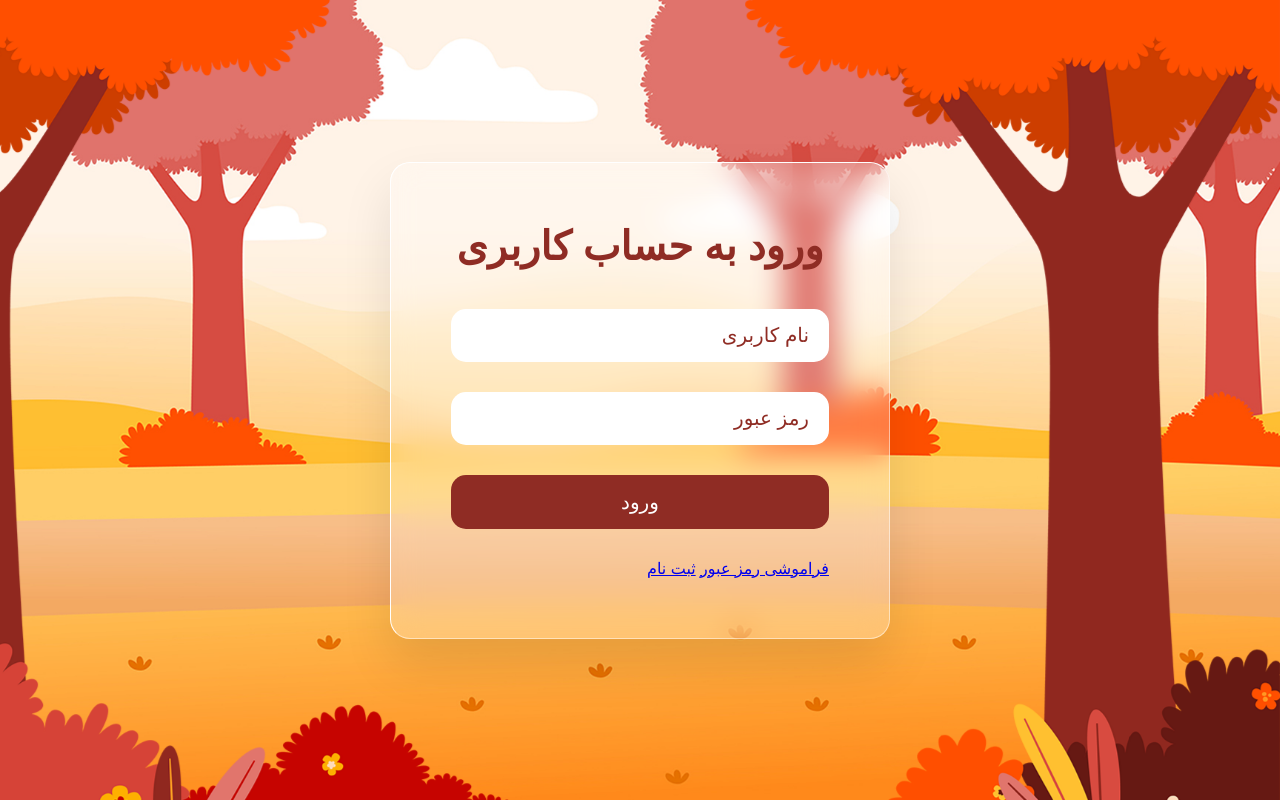
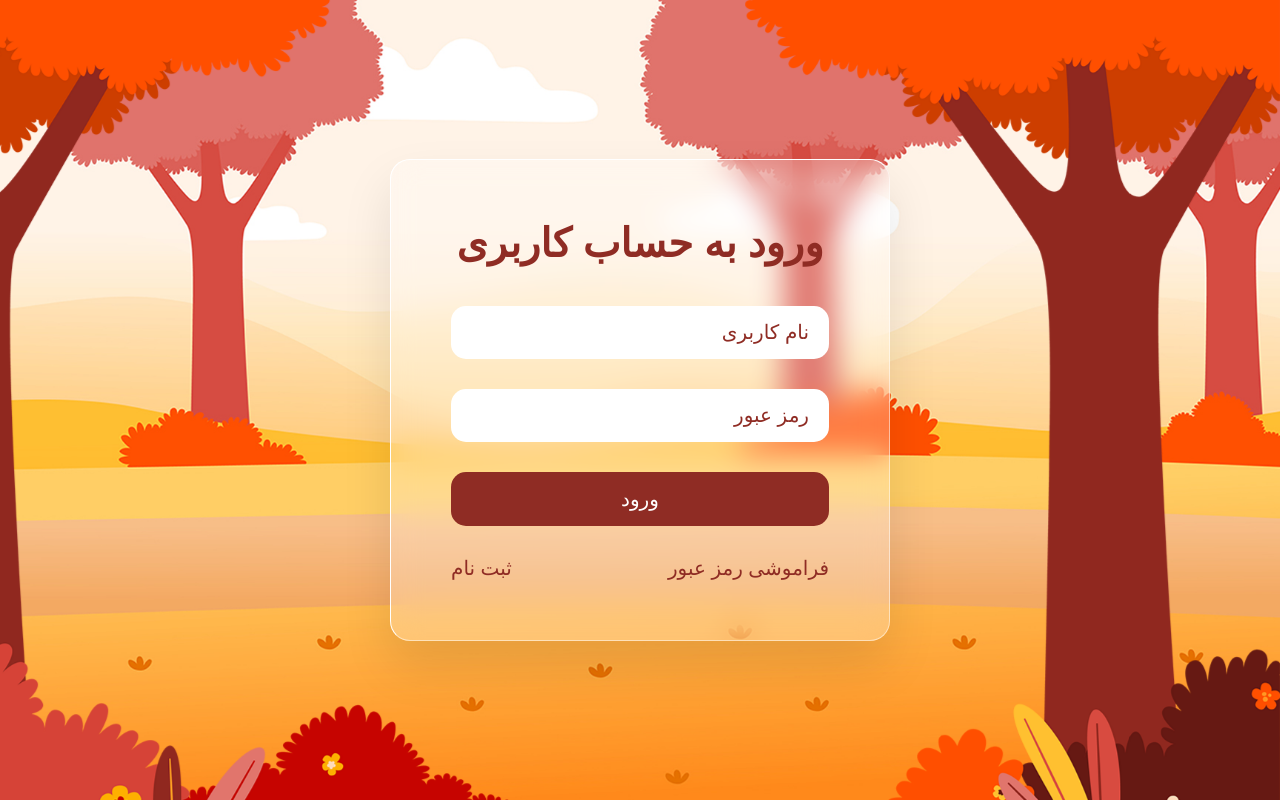
Before and after one commit to MahdiGhodsikhah/Login, a website: page index.html in a window 1280 px wide. Drawn offline with Linux system fonts and the light colour scheme.

Commit message:
style(login): add hover effect and improve link styling
Add flex layout to group links and space them evenly. Style links with
appropriate color, weight and size. Add scale transition on hover for
better visual feedback.

```diff
--- a/style.css
+++ b/style.css
@@ -120,3 +120,20 @@ section .girl {
 .login .inputBox input[type="submit"]:hover {
     background: #6a1b17;
 }
+
+.login .group {
+    display: flex;
+    justify-content: space-between;
+}
+
+.login .group a {
+    font-size: 1.25em;
+    color: #8f2c24;
+    font-weight: 500;
+    text-decoration: none;
+    transition: 0.5s;
+}
+
+.login .group a:hover {
+    scale: 1.05;
+}
```
